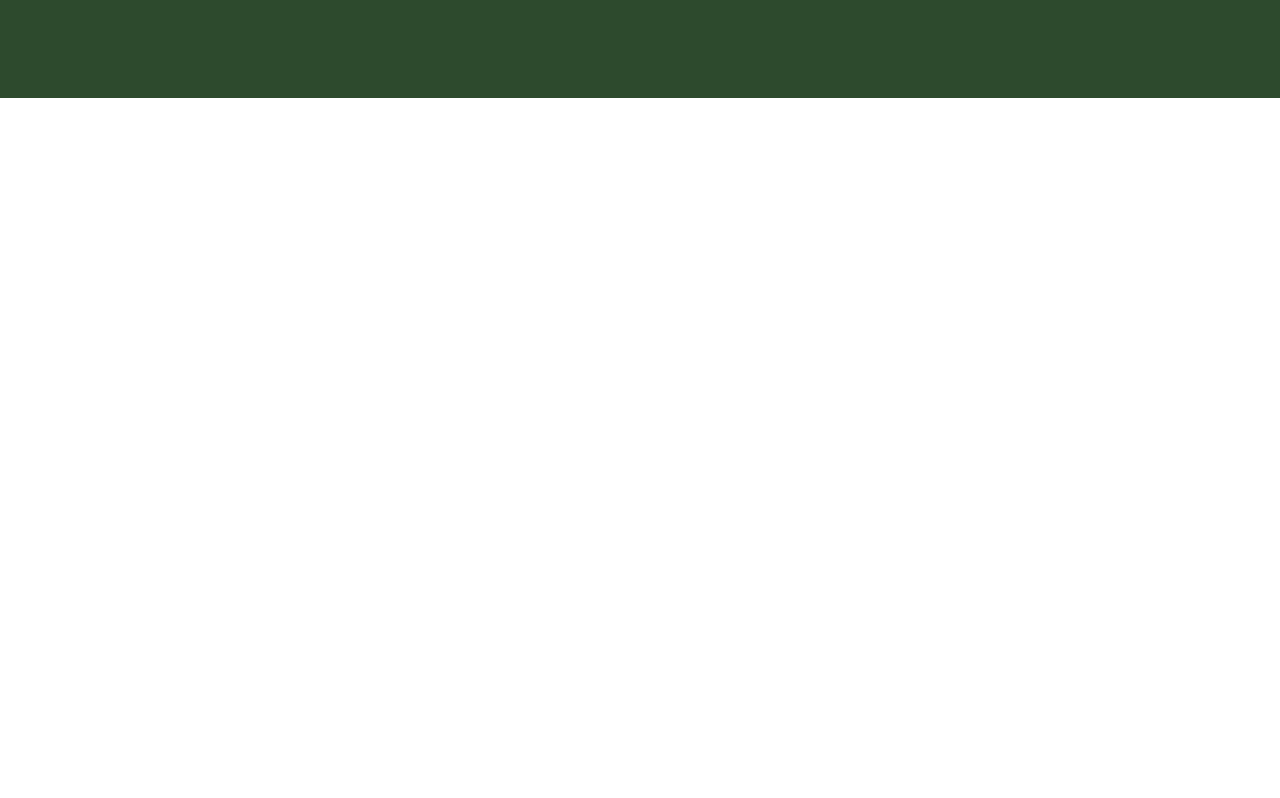
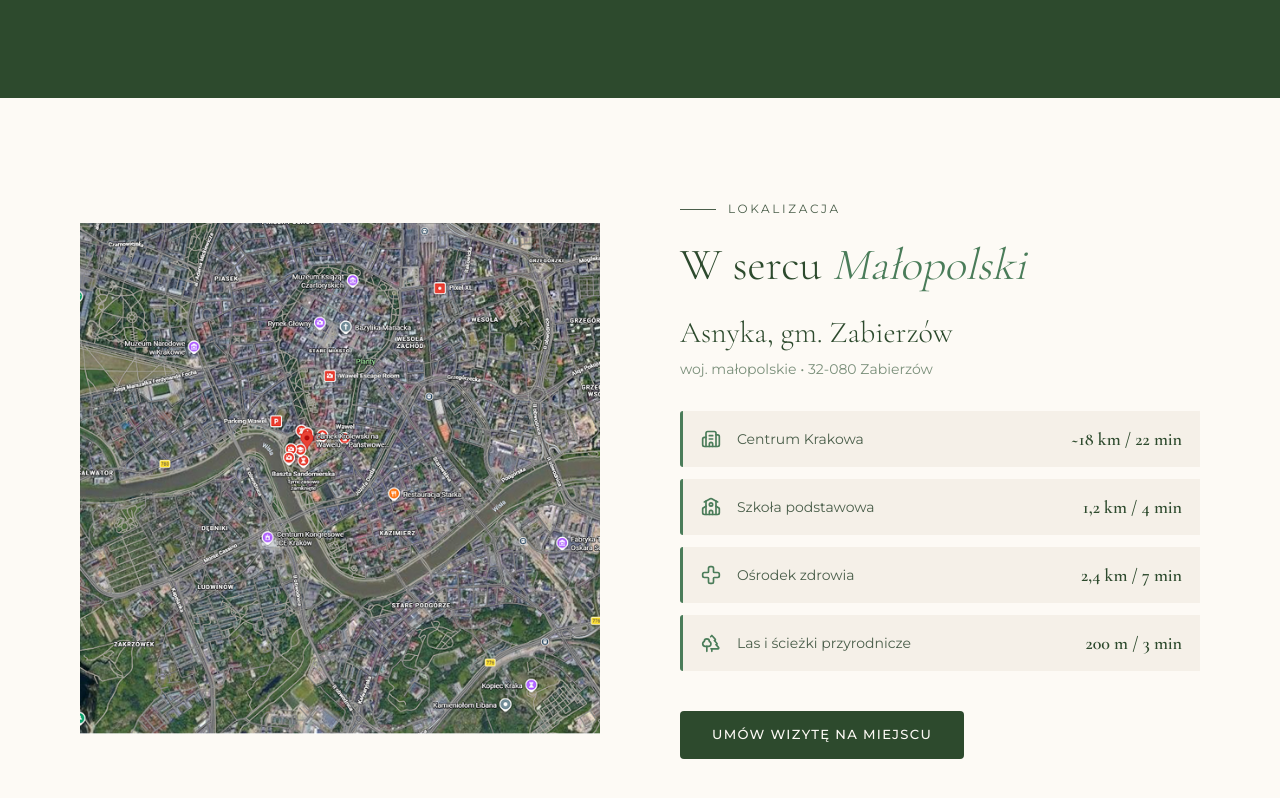
Before and after one commit to ruffaaw/asnyka-website, a Next.js app: page / in a window 1280 px wide. Shown: the part 2702-3500 px from the top of the page. Before the commit the page ends 2800 px from the top, so only its background shows below. Built offline with nearby package versions, Linux system fonts and the light colour scheme.

Commit message:
feat: added localization page

```diff
--- /dev/null
+++ b/app/components/sections/LocalizationPage.tsx
@@ -0,0 +1,87 @@
+import Image from "next/image";
+import SectionWrapper from "../ui/SectionWrapper";
+import { Building2, Cross, School, Trees } from "lucide-react";
+
+export default function LocalizationPage() {
+  return (
+    <SectionWrapper
+      id="lokalizacja"
+      className="bg-white flex-row items-center justify-between gap-20 w-full h-full"
+    >
+      <div className="relative flex items-center justify-center aspect-square w-full max-w-2xl">
+        <Image
+          src="/localization.jpg"
+          alt="Zdjęcie lokalizacji osiedla Asnyka"
+          fill
+          className="object-contain"
+          priority
+          unoptimized
+        />
+      </div>
+      <div className="flex flex-col items-start w-full h-full">
+        <h1 className="text-[12px] uppercase text-text-mid mb-5 flex items-center gap-3 leading-[1.8] tracking-[0.22em] before:content-[''] before:block before:w-9 before:h-px before:bg-text-mid">
+          Lokalizacja
+        </h1>
+
+        <h2 className="font-mono text-[clamp(2rem,3.5vw,3rem)] font-light leading-[1.15] text-green-deep mb-6">
+          W&nbsp;sercu <em className="italic text-green-mid">Małopolski</em>
+        </h2>
+
+        <h3 className="font-mono font-light text-3xl text-green-deep mb-2">
+          Asnyka, gm. Zabierzów
+        </h3>
+
+        <p className="text-sm text-text-light mb-8">
+          woj. małopolskie • 32-080 Zabierzów
+        </p>
+
+        <div className="flex flex-col gap-3 mb-10 w-full">
+          <div className=" flex items-center gap-4 py-3.5 px-4.5 border-l-3 rounded-l-[3px] border-green-mid bg-cream">
+            <Building2 className="w-5 h-5 stroke-green-mid shrink-0" />
+            <span className=" flex-1 text-sm text-text-mid">
+              Centrum Krakowa
+            </span>
+            <span className="font-mono text-lg font-semibold text-green-deep">
+              ~18 km / 22 min
+            </span>
+          </div>
+          <div className=" flex items-center gap-4 py-3.5 px-4.5 border-l-3 rounded-l-[3px] border-green-mid bg-cream">
+            <School className="w-5 h-5 stroke-green-mid shrink-0" />
+            <span className=" flex-1 text-sm text-text-mid">
+              Szkoła podstawowa
+            </span>
+            <span className="font-mono text-lg font-semibold text-green-deep">
+              1,2 km / 4 min
+            </span>
+          </div>
+          <div className=" flex items-center gap-4 py-3.5 px-4.5 border-l-3 rounded-l-[3px] border-green-mid bg-cream">
+            <Cross className="w-5 h-5 stroke-green-mid shrink-0" />
+            <span className=" flex-1 text-sm text-text-mid">
+              Ośrodek zdrowia
+            </span>
+            <span className="font-mono text-lg font-semibold text-green-deep">
+              2,4 km / 7 min
+            </span>
+          </div>
+          <div className=" flex items-center gap-4 py-3.5 px-4.5 border-l-3 rounded-l-[3px] border-green-mid bg-cream">
+            <Trees className="w-5 h-5 stroke-green-mid shrink-0" />
+            <span className=" flex-1 text-sm text-text-mid">
+              Las i ścieżki przyrodnicze
+            </span>
+            <span className="font-mono text-lg font-semibold text-green-deep">
+              200 m / 3 min
+            </span>
+          </div>
+        </div>
+
+        <a
+          href="#domy"
+          className="px-8 py-3.5 bg-green-deep text-white no-underline text-[0.82rem] font-medium tracking-widest uppercase rounded-sm
+              transition-all duration-200 hover:bg-green-mid hover:-translate-y-px"
+        >
+          Umów wizytę na miejscu
+        </a>
+      </div>
+    </SectionWrapper>
+  );
+}
--- a/app/page.tsx
+++ b/app/page.tsx
@@ -3,6 +3,7 @@ import Navbar from "./components/layout/Navbar";
 import AboutInvestmentPage from "./components/sections/AboutInvestmentPage";
 import GalleryPage from "./components/sections/GalleryPage";
 import HomePage from "./components/sections/HomePage";
+import LocalizationPage from "./components/sections/LocalizationPage";
 
 export default function Home() {
   return (
@@ -15,6 +16,7 @@ export default function Home() {
         <HomePage />
         <AboutInvestmentPage />
         <GalleryPage />
+        <LocalizationPage />
       </main>
     </>
   );
```
Also changed, not shown: public/localization.jpg (added).
